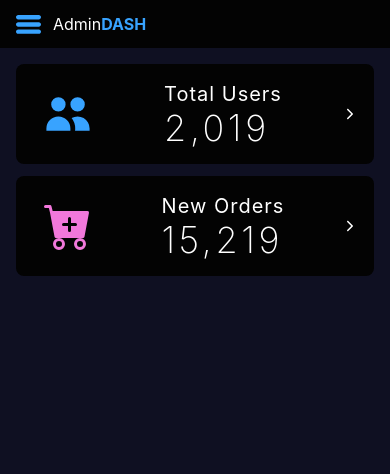
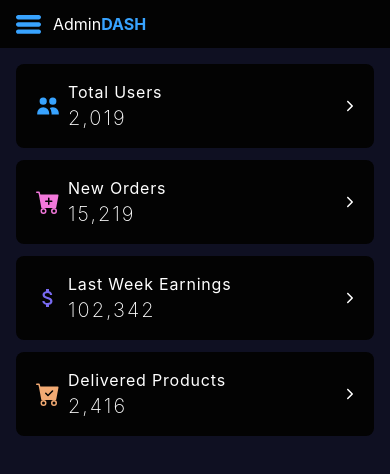
Before and after one commit to irvingvjuarez/admin-dash, a React (Vite) app: page / in a window 390 px wide. Shown: the top 474 px of the page. Built offline with nearby package versions, Linux system fonts and the light colour scheme.

Commit message:
Responsive Fact Cards already done

```diff
--- a/src/components/FactCard.tsx
+++ b/src/components/FactCard.tsx
@@ -1,28 +1,24 @@
+// Icons
 import { IoIosArrowForward } from "react-icons/io"
-import { IconType } from "react-icons/lib"
+// Third Party Components
+import { Link } from "react-router-dom"
+// interfaces
+import { IFact } from "../types"
 
-import { Link } from "react-router-dom"
-
-interface FactCardComponent {
-  title: string
-  figure: string
-  icon: () => IconType
-  color: string,
-  url: string
-}
-
-const FactCard: React.FC<FactCardComponent> = ({ title, figure, icon, color, url }): JSX.Element => {
+const FactCard: React.FC<IFact> = ({ title, figure, icon, color, url }): JSX.Element => {
   const IconComponent = icon()
 
   return(
-    <div className="flex justify-between items-center bg-primary-strong rounded-lg p-4 mb-3">
-      <div className="h-full px-3">
-        <IconComponent className={`${color} text-5xl`} />
-      </div>
+    <div className="flex justify-between items-center bg-primary-strong rounded-lg p-4 mb-3 lg:mb-0">
+      <div className="flex items-center">
+        <div className="h-full px-1">
+          <IconComponent className={`${color} text-2xl`} />
+        </div>
 
-      <div className="px-2">
-        <h3 className="text-xl text-bold tracking-wider">{title}</h3>
-        <span className="font-extralight tracking-widest text-4xl">{figure}</span>
+        <div className="px-1">
+          <h3 className="text-md text-bold tracking-wider">{title}</h3>
+          <span className="font-extralight tracking-widest text-xl">{figure}</span>
+        </div>
       </div>
 
       <Link to={url}>
--- a/src/components/Sidebar.tsx
+++ b/src/components/Sidebar.tsx
@@ -47,13 +47,12 @@ const Sidebar: React.FC<SidebarProps> = ({ toggle }): JSX.Element => {
 
       <ul className="bg-contrast-strong">
         {paths.map(path => (
-          <li
-            key={path.id}
-            className={`text-just-white text-thin tracking-wider py-3 px-4 ${setFocus("/" + path.url)}`}>
-            <Link to={path.url} onClick={toggle}>
+          <Link to={path.url} key={path.id} onClick={toggle}>
+            <li
+              className={`text-just-white text-thin tracking-wider py-3 px-4 ${setFocus("/" + path.url)}`}>
               {path.title}
-            </Link>
-          </li>
+            </li>
+          </Link>
         ))}
       </ul>
     </section>
--- a/src/data.ts
+++ b/src/data.ts
@@ -1,7 +1,13 @@
 import { HiUsers } from "react-icons/hi"
-import { BsCartPlusFill } from "react-icons/bs"
+import { BsCartPlusFill, BsFillCartCheckFill } from "react-icons/bs"
+import { MdAttachMoney } from "react-icons/md"
+import { IFact } from "./types"
 
-export const DATA = {
+interface IData {
+  facts: IFact[]
+}
+
+export const DATA: IData = {
   facts: [
     {
       id: 0,
@@ -18,6 +24,22 @@ export const DATA = {
       icon: () => BsCartPlusFill,
       color: "text-contrast2-clear",
       url: "orders"
+    },
+    {
+      id: 2,
+      title: "Last Week Earnings",
+      figure: "102,342",
+      icon: () => MdAttachMoney,
+      color: "text-contrast3-clear",
+      url: "sells/latest"
+    },
+    {
+      id: 3,
+      title: "Delivered Products",
+      figure: "2,416",
+      icon: () => BsFillCartCheckFill,
+      color: "text-contrast4-clear",
+      url: "deliveries/latests"
     }
   ]
 }
--- a/src/pages/Home/index.tsx
+++ b/src/pages/Home/index.tsx
@@ -8,11 +8,11 @@ const Home: React.FC = (): JSX.Element => {
   const { facts } = DATA
 
   return(
-    <>
+    <article className="lg:grid grid-cols-4 gap-3">
       {facts.map(fact => (
         <FactCard key={fact.id} {...fact} />
       ))}
-    </>
+    </article>
   )
 }
 
--- /dev/null
+++ b/src/types.ts
@@ -0,0 +1,10 @@
+import { IconType } from "react-icons"
+
+export interface IFact {
+  id: number
+  title: string
+  figure: string
+  icon: () => IconType
+  color: string
+  url: string
+}
```
